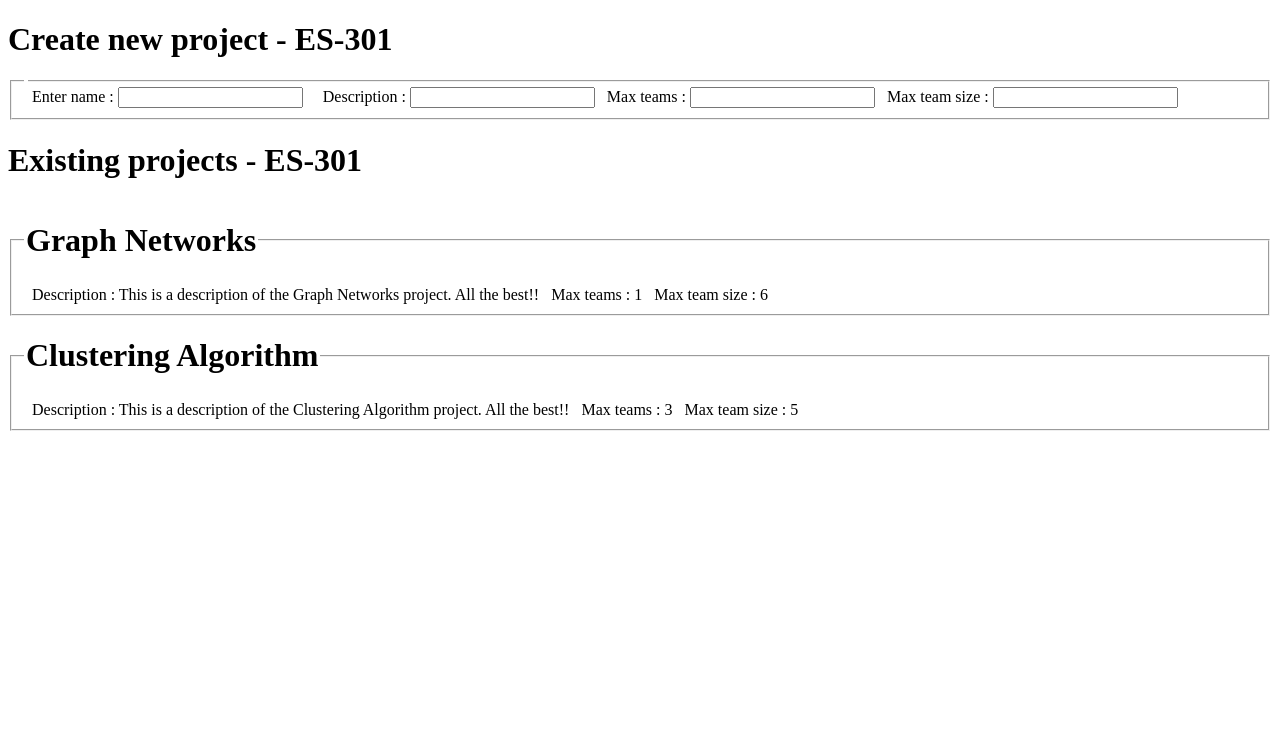
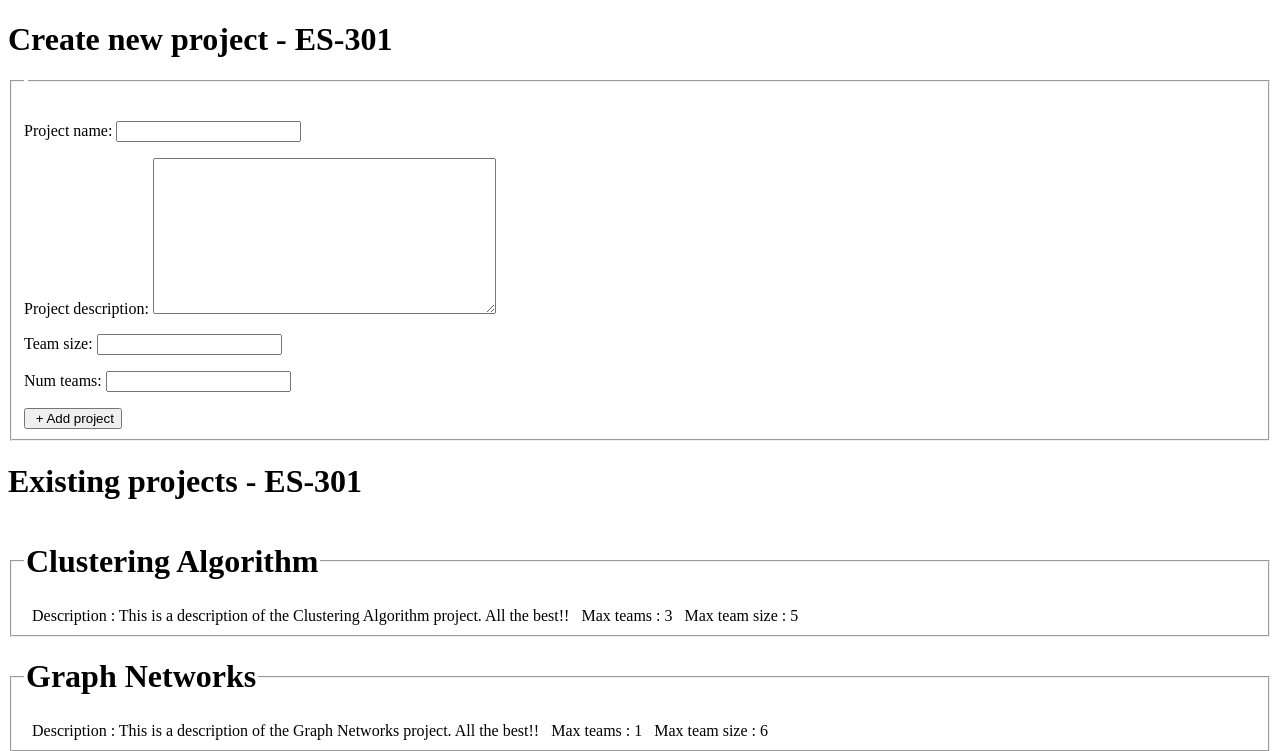
Before and after one commit to nipun0307/Project_Team_Allocator, a Django app: page /project_allocation/instructor/1 in a window 1280 px wide. Shown: the top 751 px of the page. Run offline with Django 3.2, Linux system fonts and the light colour scheme; data comes from the database, SQL or seed files in the repository; both versions use the stored data as it was after the commit.

Commit message:
Form to add new project

```diff
--- /dev/null
+++ b/my_project_site/project_allocation/forms.py
@@ -0,0 +1,28 @@
+from django import forms
+from django.forms import ModelForm
+
+from .models import Project
+
+# form for professor to add a new project in a specific course
+class AddProjectToListForm(ModelForm):
+    class Meta():
+        model = Project
+        fields = ('project_name', 'project_description', 'team_size', 'num_teams')
+
+        '''
+        labels = {
+            'project_name': '',
+            'project_description': '',
+            'team_size': '',
+            'num_teams': '',
+        }
+
+        # add styling here later
+        widgets = {
+            'project_name': forms.TextInput(attrs={'class':'', 'placeholder':''}),
+            'project_description': forms.TextInput(),
+            'team_size': forms.IntegerField(),
+            'num_teams': forms.IntegerField(),
+        }
+
+        '''
--- a/my_project_site/project_allocation/models.py
+++ b/my_project_site/project_allocation/models.py
@@ -38,7 +38,7 @@ class Project(models.Model):
     num_teams = models.IntegerField(validators=[MinValueValidator(1)])
 
     def __str__(self):
-        return (self.id)
+        return str(self.id)
 
 
 # Class - 5
--- a/my_project_site/project_allocation/templates/project_allocation/instructor_course.html
+++ b/my_project_site/project_allocation/templates/project_allocation/instructor_course.html
@@ -14,6 +14,12 @@
     <fieldset>
             <legend></legend>
             &nbsp;
+            <form action="" method=POST>
+                {% csrf_token %}
+                {{ form.as_p }}
+                <input type="submit" value=" + Add project">
+            </form>
+            <!--
             <span> Enter name : <input type="text"> </span>
             &nbsp;
             &nbsp;
@@ -21,7 +27,7 @@
             &nbsp;
             <span> Max teams : <input type="number"> </span>
             &nbsp;
-            <span> Max team size : <input type="number"> </span>
+            <span> Max team size : <input type="number"> </span> -->
     </fieldset>
 
     <h1> Existing projects  - {{ course.course_code }} </h1>
--- a/my_project_site/project_allocation/urls.py
+++ b/my_project_site/project_allocation/urls.py
@@ -6,8 +6,12 @@ app_name = 'project_allocation'
 
 urlpatterns = [
     path('', views.index, name='index'),
+
+
     path('instructor/', views.instructor_index, name='instructor_index'),
     path('instructor/<int:course_id>', views.instructor_course, name='instructor_course'),
+
+
     path('student/', views.student_index, name='student_index'),
     # path('student/<string:course_id>', views.student_course, name='student_course'),
 ]
--- a/my_project_site/project_allocation/views.py
+++ b/my_project_site/project_allocation/views.py
@@ -1,7 +1,10 @@
 from django.shortcuts import render
-from django.http import HttpResponse
+from django.http import HttpResponse, HttpResponseRedirect
 
 from .models import Instructor, Student, Course, Project, Student_Enrollment, Peer_edges, Projects_pref
+
+from .forms import AddProjectToListForm
+
 
 def index(request):
     return render(request, 'project_allocation/index.html')
@@ -32,12 +35,29 @@ def instructor_index(request):
 
 
 def instructor_course(request, course_id):
+
     course = Course.objects.get(pk=course_id)
-    projects = Project.objects.filter(course_id = course_id)
+
+    added = False
+    if request.method == "POST":
+        form = AddProjectToListForm(request.POST)
+        if form.is_valid():
+            p = course.course_id_project.create(project_name = form.cleaned_data['project_name'],
+                        project_description = form.cleaned_data['project_description'],
+                        team_size = form.cleaned_data['team_size'],
+                        num_teams = form.cleaned_data['num_teams'])
+            p.save()
+            return HttpResponseRedirect('/project_allocation/instructor/'+str(course_id))
+    else:
+        form = AddProjectToListForm
+
+    projects = Project.objects.filter(course_id = course_id, ).order_by('id').reverse()
 
     context = {
         'course': course,
         'projects': projects,
+        'form': form,
+        'added': added,
     }
 
     return render(request, 'project_allocation/instructor_course.html',context)
```
Also changed, not shown: my_project_site/db.sqlite3, my_project_site/project_allocation/migrations/0006_peer_edges_projects_pref.py (added).
